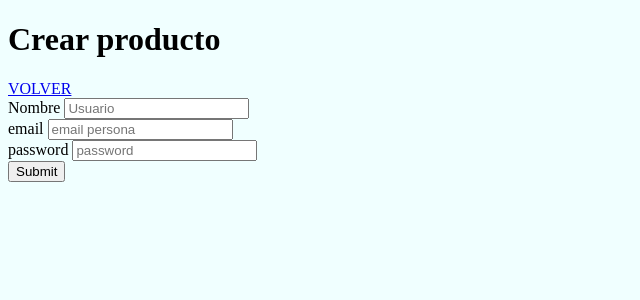
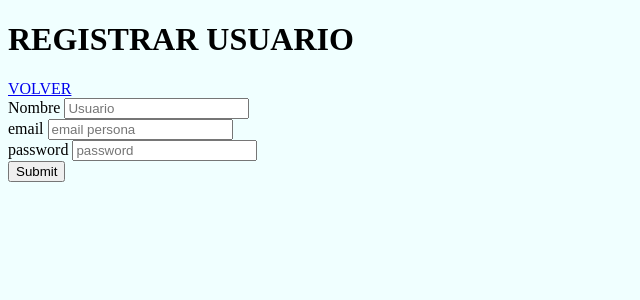
Before and after one commit to santypa/PA-activacion_con_correo, a Flask app: page /crear in a window 1280 px wide. Shown: the top 300 px of the page, without its empty margins (0-640 px from the left). Run offline with Flask 2, Linux system fonts and the light colour scheme; parts of the project's set-up code (start-up, migrations or seed data) failed here and were passed over.

Commit message:
regiustro

```diff
--- a/main.py
+++ b/main.py
@@ -8,12 +8,17 @@ app.secret_key = "sdasdasdasd"
 
 @app.get("/")  #funcion decoradora crea una ruta.
 def login():
-    return render_template("login.html")
+    usuario = usuariosmodels.obtenerUsuario()
+    return render_template("login.html",usuario=usuario)
 
-@app.preprocess_request("/")  #funcion decoradora crea una ruta.
-def login():
+@app.post("/")  #funcion decoradora crea una ruta.
+def ingresar():
 
-    return render_template("inicio.html")
+    usuario = usuariosmodels.ingresoUsuario()
+    if usuario == "":
+        return render_template("login.html")
+
+    return render_template("inicio.html",usuario=usuario)
 
 @app.get("/crear")
 def crearUsuario():
--- a/models/usuariosmodels.py
+++ b/models/usuariosmodels.py
@@ -3,7 +3,6 @@ from config.database import db
 def obtenerUsuario():
 
     cursor = db.cursor(dictionary=True)
-
     cursor.execute("select * from usuarios")
     usuario = cursor.fetchall()
     cursor.close()
--- a/templates/crear.html
+++ b/templates/crear.html
@@ -1,13 +1,13 @@
 {% extends "base.html"%}
 
 {% block titulo %}
-    Crear Usuario
+    registro
 {% endblock %}
 
 {% block contenido%}
 
 <div con class="border border-white">
-    <h1>Crear producto</h1>
+    <h1>REGISTRAR USUARIO</h1>
 
     {% with messages = get_flashed_messages() %}
         {% if messages %}
--- a/templates/login.html
+++ b/templates/login.html
@@ -1,6 +1,6 @@
 {% extends "base.html"%}
 
-{% block title%}
+{% block titulo %}
     Index
 {% endblock %}
 
@@ -19,7 +19,7 @@
         {% endif %}
     {% endwith %}
 
-    {{ usuario[0]}}
+
 
     <form action="{{url_for('crearUsuarioPost')}}" method="post">
         <div class="form-group">
```
Also changed, not shown: templates/inicio.html (added).
